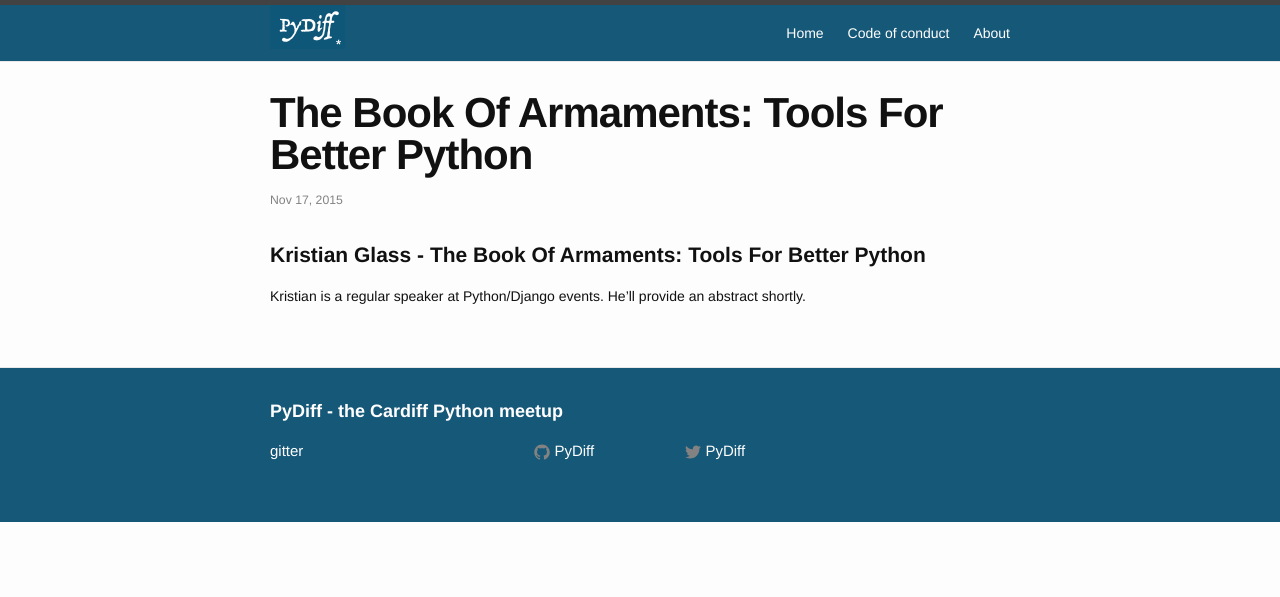
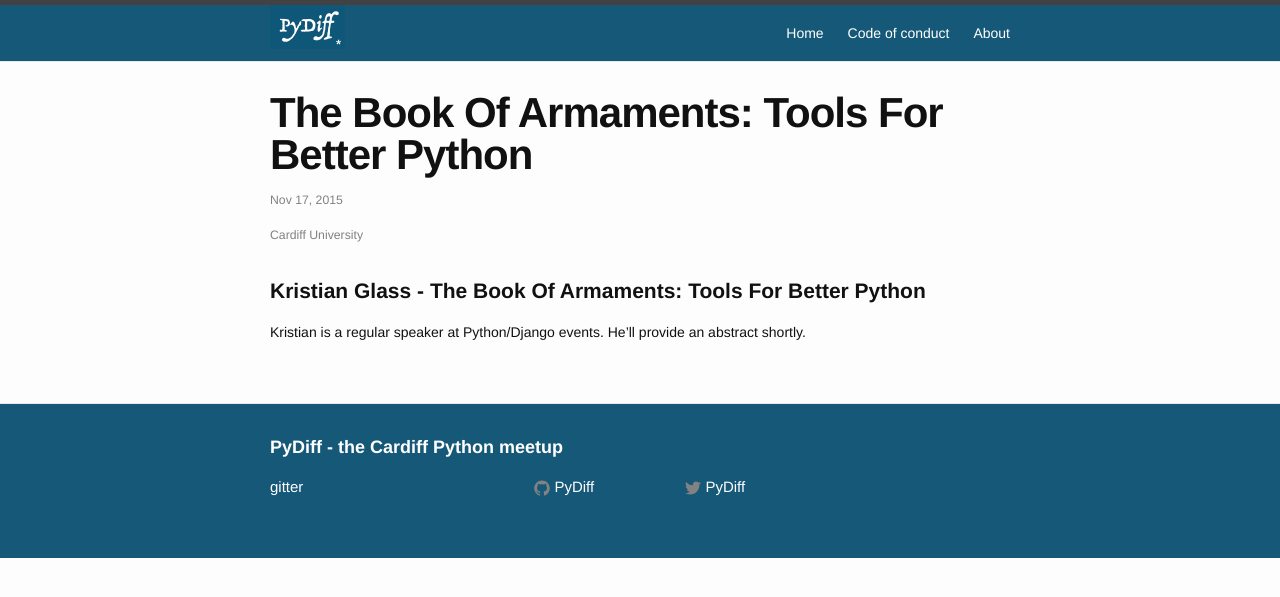
Before and after one commit to PyDiff/PyDiff.github.io, a Jekyll site: the page built from _events/2015-11-10.md, in a window 1280 px wide. Shown: the top 597 px of the page. Built offline with Jekyll 4.4.1, drawn with Linux system fonts in a browser that asks for light colours.

Commit message:
Adding location to individual events.

```diff
--- a/_layouts/post.html
+++ b/_layouts/post.html
@@ -6,6 +6,9 @@
   <header class="post-header">
     <h1 class="post-title">{{ page.title }}</h1>
     <p class="post-meta">{{ page.date | date: "%b %-d, %Y" }}{% if page.author %} • {{ page.author }}{% endif %}{% if page.meta %} • {{ page.meta }}{% endif %}</p>
+    {% if page.venue %}
+      <span class="post-meta">{{ page.venue }}</span>
+    {% endif %}
   </header>
 
   <article class="post-content">
```
